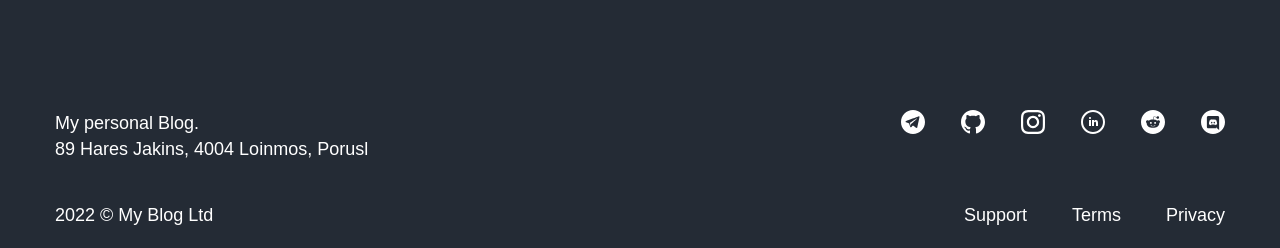
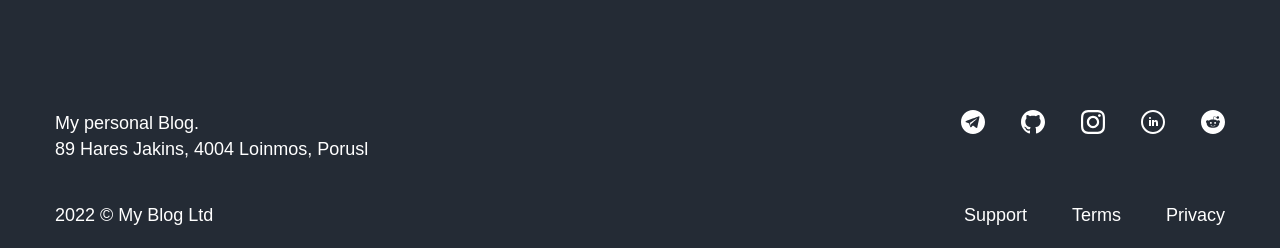
Before and after one commit to abdulazizkomilov/Portfolio, a Django app: page /courses in a window 1280 px wide. Shown: the part 1520-1768 px from the top of the page. Run offline with Django 4.2, Linux system fonts and the light colour scheme.

```diff
--- a/templates/coures.html
+++ b/templates/coures.html
@@ -69,11 +69,6 @@
                     <path d="M14.238 15.348c.085.084.085.221 0 .306-.465.462-1.194.687-2.231.687l-.008-.002-.008.002c-1.036 0-1.766-.225-2.231-.688-.085-.084-.085-.221 0-.305.084-.084.222-.084.307 0 .379.377 1.008.561 1.924.561l.008.002.008-.002c.915 0 1.544-.184 1.924-.561.085-.084.223-.084.307 0zm-3.44-2.418c0-.507-.414-.919-.922-.919-.509 0-.923.412-.923.919 0 .506.414.918.923.918.508.001.922-.411.922-.918zm13.202-.93c0 6.627-5.373 12-12 12s-12-5.373-12-12 5.373-12 12-12 12 5.373 12 12zm-5-.129c0-.851-.695-1.543-1.55-1.543-.417 0-.795.167-1.074.435-1.056-.695-2.485-1.137-4.066-1.194l.865-2.724 2.343.549-.003.034c0 .696.569 1.262 1.268 1.262.699 0 1.267-.566 1.267-1.262s-.568-1.262-1.267-1.262c-.537 0-.994.335-1.179.804l-2.525-.592c-.11-.027-.223.037-.257.145l-.965 3.038c-1.656.02-3.155.466-4.258 1.181-.277-.255-.644-.415-1.05-.415-.854.001-1.549.693-1.549 1.544 0 .566.311 1.056.768 1.325-.03.164-.05.331-.05.5 0 2.281 2.805 4.137 6.253 4.137s6.253-1.856 6.253-4.137c0-.16-.017-.317-.044-.472.486-.261.82-.766.82-1.353zm-4.872.141c-.509 0-.922.412-.922.919 0 .506.414.918.922.918s.922-.412.922-.918c0-.507-.413-.919-.922-.919z"/>
                 </svg>
             </a>
-            <a class="pl-31" href="" target="_blank">
-                <svg width="24" height="24" xmlns="http://www.w3.org/2000/svg" fill-rule="evenodd" clip-rule="evenodd">
-                    <path d="M12 0c-6.626 0-12 5.372-12 12 0 6.627 5.374 12 12 12 6.627 0 12-5.373 12-12 0-6.628-5.373-12-12-12zm3.248 18.348l-.371-1.295.896.833.847.784 1.505 1.33v-12.558c0-.798-.644-1.442-1.435-1.442h-9.38c-.791 0-1.435.644-1.435 1.442v9.464c0 .798.644 1.442 1.435 1.442h7.938zm-1.26-3.206l-.462-.567c.917-.259 1.267-.833 1.267-.833-.287.189-.56.322-.805.413-.35.147-.686.245-1.015.301-.672.126-1.288.091-1.813-.007-.399-.077-.742-.189-1.029-.301-.161-.063-.336-.14-.511-.238l-.028-.016-.007-.003-.028-.016-.028-.021-.196-.119s.336.56 1.225.826l-.469.581c-1.547-.049-2.135-1.064-2.135-1.064 0-2.254 1.008-4.081 1.008-4.081 1.008-.756 1.967-.735 1.967-.735l.07.084c-1.26.364-1.841.917-1.841.917l.413-.203c.749-.329 1.344-.42 1.589-.441l.119-.014c.427-.056.91-.07 1.414-.014.665.077 1.379.273 2.107.672 0 0-.553-.525-1.743-.889l.098-.112s.959-.021 1.967.735c0 0 1.008 1.827 1.008 4.081 0 0-.573.977-2.142 1.064zm-.7-3.269c-.399 0-.714.35-.714.777 0 .427.322.777.714.777.399 0 .714-.35.714-.777 0-.427-.315-.777-.714-.777zm-2.555 0c-.399 0-.714.35-.714.777 0 .427.322.777.714.777.399 0 .714-.35.714-.777.007-.427-.315-.777-.714-.777z"/>
-                </svg>
-            </a>
         </div>
 
         <div class="mobile pt-60 pt-phone-30">
@@ -111,11 +106,6 @@
                     <path d="M14.238 15.348c.085.084.085.221 0 .306-.465.462-1.194.687-2.231.687l-.008-.002-.008.002c-1.036 0-1.766-.225-2.231-.688-.085-.084-.085-.221 0-.305.084-.084.222-.084.307 0 .379.377 1.008.561 1.924.561l.008.002.008-.002c.915 0 1.544-.184 1.924-.561.085-.084.223-.084.307 0zm-3.44-2.418c0-.507-.414-.919-.922-.919-.509 0-.923.412-.923.919 0 .506.414.918.923.918.508.001.922-.411.922-.918zm13.202-.93c0 6.627-5.373 12-12 12s-12-5.373-12-12 5.373-12 12-12 12 5.373 12 12zm-5-.129c0-.851-.695-1.543-1.55-1.543-.417 0-.795.167-1.074.435-1.056-.695-2.485-1.137-4.066-1.194l.865-2.724 2.343.549-.003.034c0 .696.569 1.262 1.268 1.262.699 0 1.267-.566 1.267-1.262s-.568-1.262-1.267-1.262c-.537 0-.994.335-1.179.804l-2.525-.592c-.11-.027-.223.037-.257.145l-.965 3.038c-1.656.02-3.155.466-4.258 1.181-.277-.255-.644-.415-1.05-.415-.854.001-1.549.693-1.549 1.544 0 .566.311 1.056.768 1.325-.03.164-.05.331-.05.5 0 2.281 2.805 4.137 6.253 4.137s6.253-1.856 6.253-4.137c0-.16-.017-.317-.044-.472.486-.261.82-.766.82-1.353zm-4.872.141c-.509 0-.922.412-.922.919 0 .506.414.918.922.918s.922-.412.922-.918c0-.507-.413-.919-.922-.919z"/>
                 </svg>
             </a>
-            <a class="pl-31" href="" target="_blank">
-                <svg width="24" height="24" xmlns="http://www.w3.org/2000/svg" fill-rule="evenodd" clip-rule="evenodd">
-                    <path d="M12 0c-6.626 0-12 5.372-12 12 0 6.627 5.374 12 12 12 6.627 0 12-5.373 12-12 0-6.628-5.373-12-12-12zm3.248 18.348l-.371-1.295.896.833.847.784 1.505 1.33v-12.558c0-.798-.644-1.442-1.435-1.442h-9.38c-.791 0-1.435.644-1.435 1.442v9.464c0 .798.644 1.442 1.435 1.442h7.938zm-1.26-3.206l-.462-.567c.917-.259 1.267-.833 1.267-.833-.287.189-.56.322-.805.413-.35.147-.686.245-1.015.301-.672.126-1.288.091-1.813-.007-.399-.077-.742-.189-1.029-.301-.161-.063-.336-.14-.511-.238l-.028-.016-.007-.003-.028-.016-.028-.021-.196-.119s.336.56 1.225.826l-.469.581c-1.547-.049-2.135-1.064-2.135-1.064 0-2.254 1.008-4.081 1.008-4.081 1.008-.756 1.967-.735 1.967-.735l.07.084c-1.26.364-1.841.917-1.841.917l.413-.203c.749-.329 1.344-.42 1.589-.441l.119-.014c.427-.056.91-.07 1.414-.014.665.077 1.379.273 2.107.672 0 0-.553-.525-1.743-.889l.098-.112s.959-.021 1.967.735c0 0 1.008 1.827 1.008 4.081 0 0-.573.977-2.142 1.064zm-.7-3.269c-.399 0-.714.35-.714.777 0 .427.322.777.714.777.399 0 .714-.35.714-.777 0-.427-.315-.777-.714-.777zm-2.555 0c-.399 0-.714.35-.714.777 0 .427.322.777.714.777.399 0 .714-.35.714-.777.007-.427-.315-.777-.714-.777z"/>
-                </svg>
-            </a>
         </div>
     </div>
 
```
